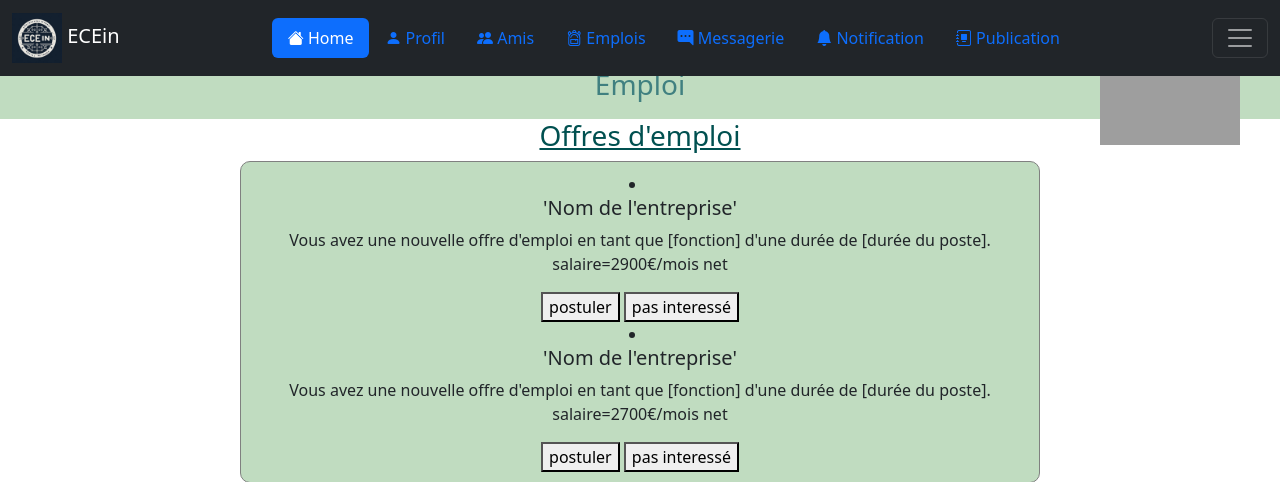
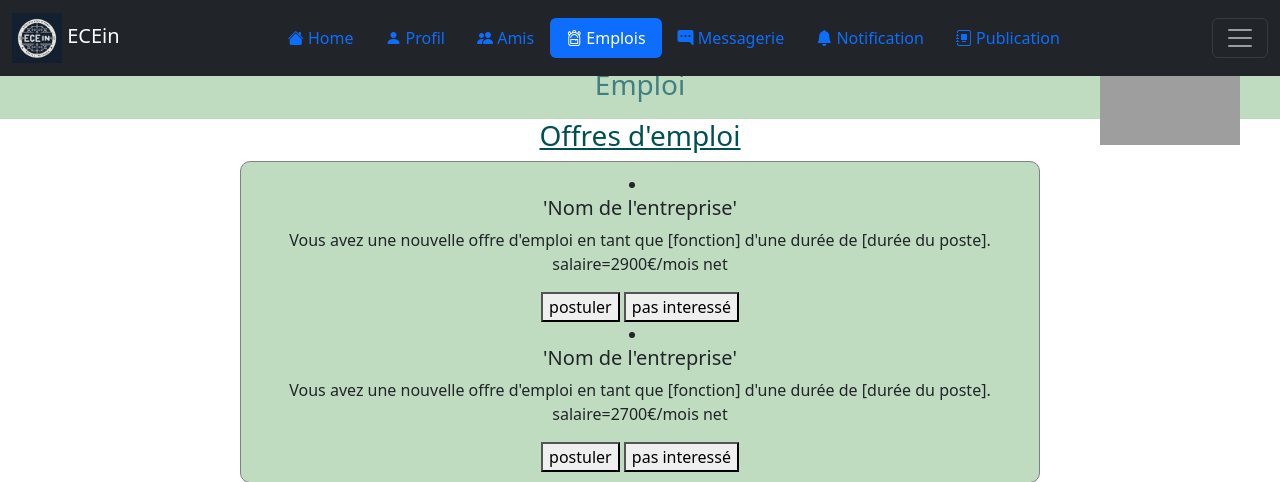
Before and after one commit to Crrenj/projet-web, a PHP site: page /emploi.html in a window 1280 px wide. Shown: the top 482 px of the page. Run offline with PHP 8.4, Linux system fonts and the light colour scheme; grey boxes are pictures that could not be loaded.

Commit message:
mise a jour de la barre de navigation

```diff
--- a/emploi.html
+++ b/emploi.html
@@ -23,7 +23,7 @@
 
           <ul class="nav nav-pills nav-fill navbar-left">
           <li class="nav-item">
-            <a class="nav-link active" aria-current="page" href="index.php"><i class="bi bi-house-fill"></i> Home</a>
+            <a class="nav-link " aria-current="page" href="index.php"><i class="bi bi-house-fill"></i> Home</a>
           </li>
           <li class="nav-item">
             <a class="nav-link" href="profile.php"><i class="bi bi-person-fill"></i> Profil</a>
@@ -32,7 +32,7 @@
             <a class="nav-link" href="network.php"><i class="bi bi-people-fill"></i> Amis</a>
           </li>
           <li class="nav-item">
-            <a class="nav-link" href="jpbs.php"><i class="bi bi-backpack3"></i> Emplois</a>
+            <a class="nav-link active" href="jpbs.php"><i class="bi bi-backpack3"></i> Emplois</a>
           </li>
           <li class="nav-item">
             <a class="nav-link" href="messaging.php"><i class="bi bi-chat-right-dots-fill"></i> Messagerie</a>
--- a/messaging.php
+++ b/messaging.php
@@ -32,7 +32,7 @@
 
 			    <ul class="nav nav-pills nav-fill navbar-left">
 				  <li class="nav-item">
-				    <a class="nav-link active" aria-current="page" href="index.php"><i class="bi bi-house-fill"></i> Home</a>
+				    <a class="nav-link " aria-current="page" href="index.php"><i class="bi bi-house-fill"></i> Home</a>
 				  </li>
 				  <li class="nav-item">
 				    <a class="nav-link" href="profile.php"><i class="bi bi-person-fill"></i> Profil</a>
@@ -44,7 +44,7 @@
 				    <a class="nav-link" href="emploi.html"><i class="bi bi-backpack3"></i> Emplois</a>
 				  </li>
 				  <li class="nav-item">
-				    <a class="nav-link" href="messaging.php"><i class="bi bi-chat-right-dots-fill"></i> Messagerie</a>
+				    <a class="nav-link active" href="messaging.php"><i class="bi bi-chat-right-dots-fill"></i> Messagerie</a>
 				  </li>
 				  <li class="nav-item">
 				    <a class="nav-link" href="notification.html"><i class="bi bi-bell-fill"></i> Notification</a>
--- a/notification.html
+++ b/notification.html
@@ -33,7 +33,7 @@
 
                 <ul class="nav nav-pills nav-fill navbar-left">
                   <li class="nav-item">
-                    <a class="nav-link active" aria-current="page" href="index.php"><i class="bi bi-house-fill"></i> Home</a>
+                    <a class="nav-link " aria-current="page" href="index.php"><i class="bi bi-house-fill"></i> Home</a>
                   </li>
                   <li class="nav-item">
                     <a class="nav-link" href="profile.php"><i class="bi bi-person-fill"></i> Profil</a>
@@ -48,7 +48,7 @@
                     <a class="nav-link" href="messaging.php"><i class="bi bi-chat-right-dots-fill"></i> Messagerie</a>
                   </li>
                   <li class="nav-item">
-                    <a class="nav-link" href="notification.html"><i class="bi bi-bell-fill"></i> Notification</a>
+                    <a class="nav-link active" href="notification.html"><i class="bi bi-bell-fill"></i> Notification</a>
                   </li>
                   <li class="nav-item">
                     <a class="nav-link" href="publication.php"><i class="bi bi-journal-album"></i> Publication</a>
--- a/publication.php
+++ b/publication.php
@@ -64,7 +64,7 @@
 				    <a class="nav-link" href="messaging.php"><i class="bi bi-chat-right-dots-fill"></i> Messagerie</a>
 				  </li>
 				  <li class="nav-item">
-				    <a class="nav-link" href="notifications.php"><i class="bi bi-bell-fill"></i> Notification</a>
+				    <a class="nav-link" href="notification.html"><i class="bi bi-bell-fill"></i> Notification</a>
 				  </li>
 				  <li class="nav-item">
 				    <a class="nav-link active" href="publication.php"><i class="bi bi-journal-album"></i> Publication</a>
```
Also changed, not shown: network.php (+3 -8 lines).
